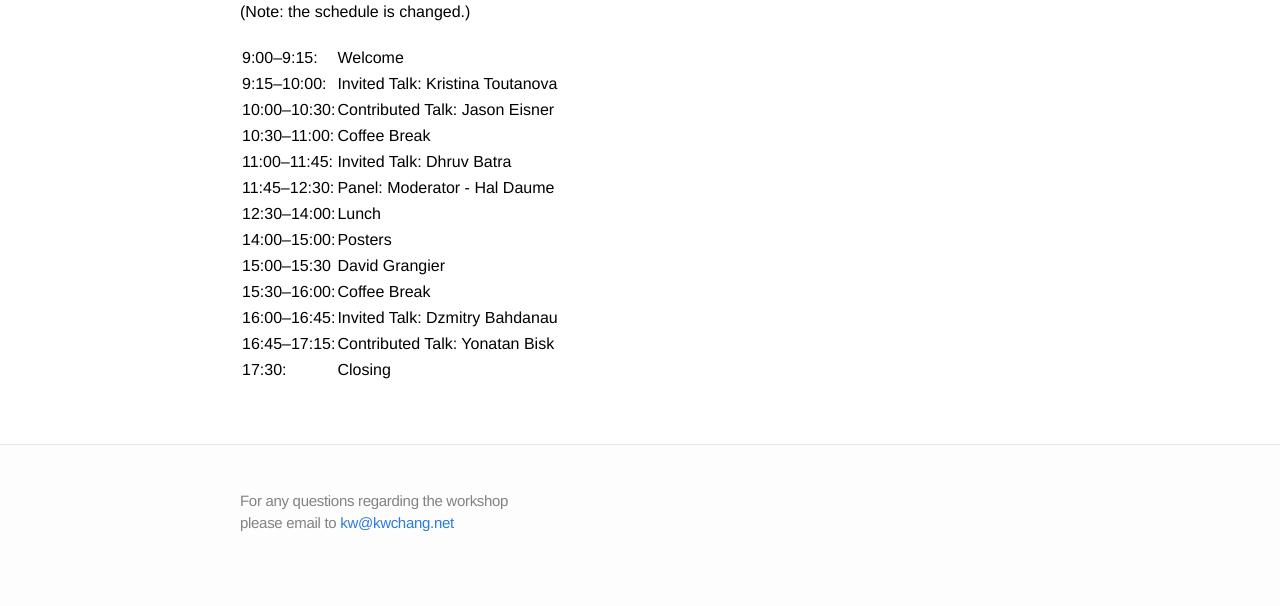
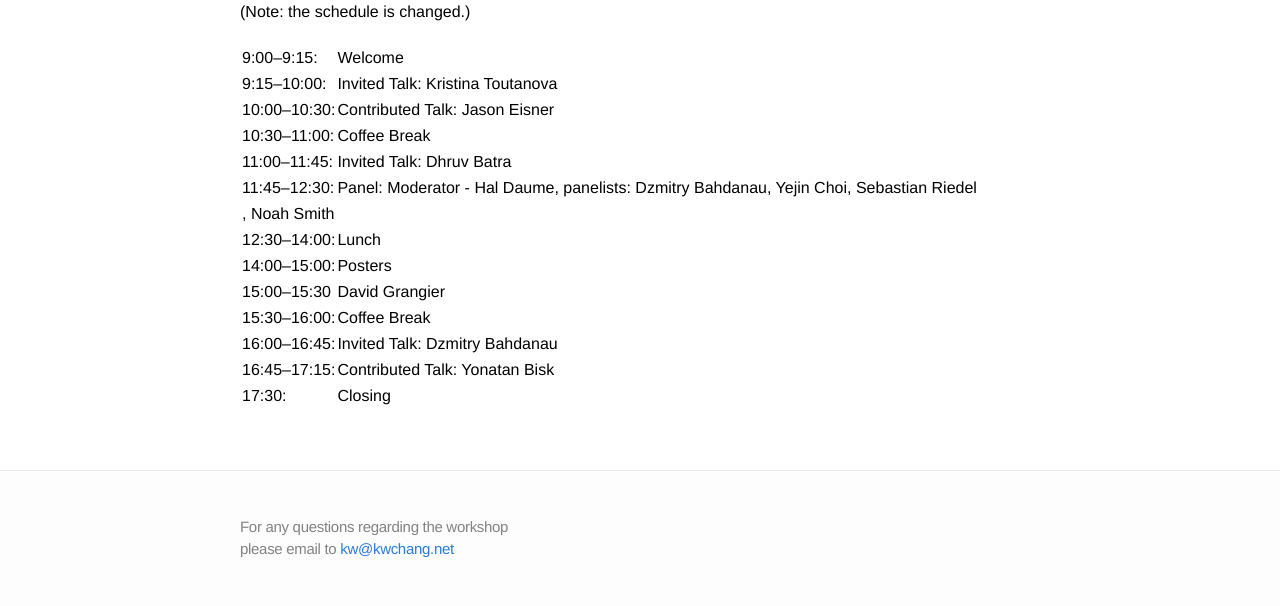
Before and after one commit to structuredprediction/structuredprediction.github.io, a Jekyll site: the page built from 3_schedule.md, in a window 1280 px wide. Shown: the part 541-1147 px from the top of the page. Built offline with Jekyll 4.4.1, drawn with Linux system fonts in a browser that asks for light colours; before the commit the page ends 1121 px from its top, so only the background shows below that.

Commit message:
Update 3_schedule.md

```diff
--- a/3_schedule.md
+++ b/3_schedule.md
@@ -31,7 +31,8 @@ name: 3
 |10:00--10:30:   | Contributed Talk: Jason Eisner |
 |10:30--11:00:   | Coffee Break |
 |11:00--11:45: | Invited Talk: Dhruv Batra  |
-|11:45--12:30:   | Panel: Moderator - Hal Daume |
+|11:45--12:30:   | Panel: Moderator - Hal Daume, panelists: Dzmitry Bahdanau, Yejin Choi, Sebastian Riedel
+, Noah Smith |
 |12:30--14:00:   | Lunch|
 |14:00--15:00:  | Posters |
 |15:00--15:30   | David Grangier|
```
